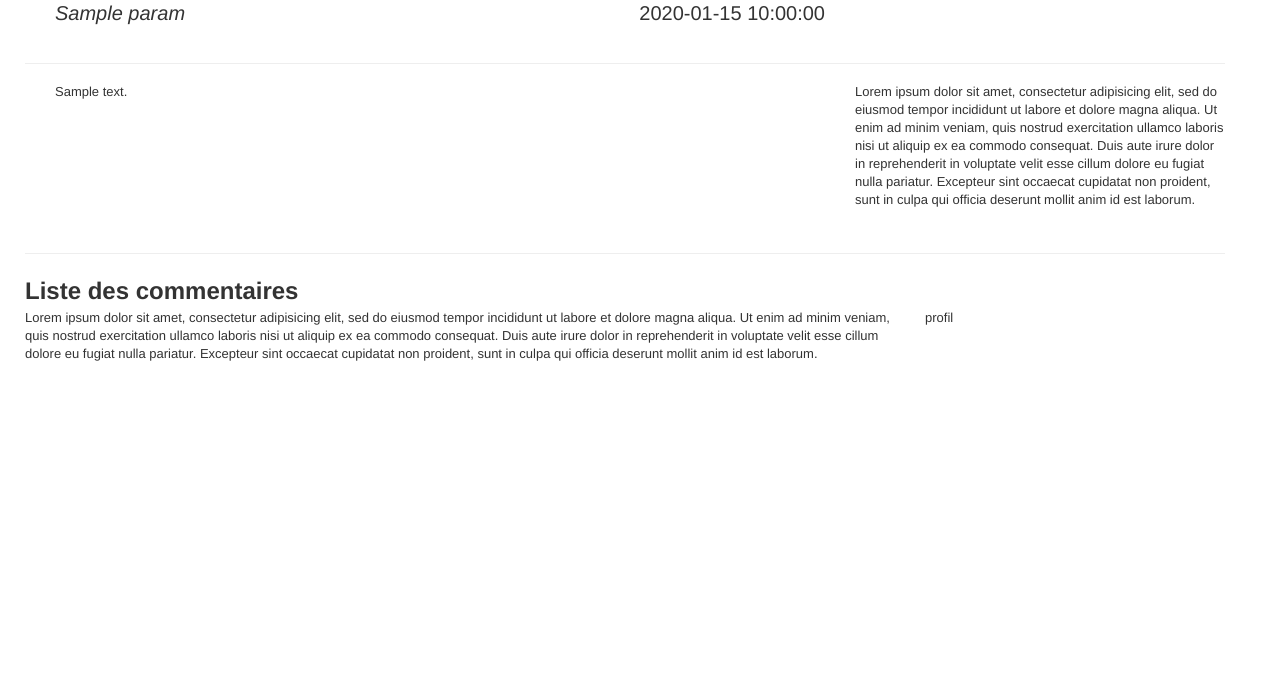
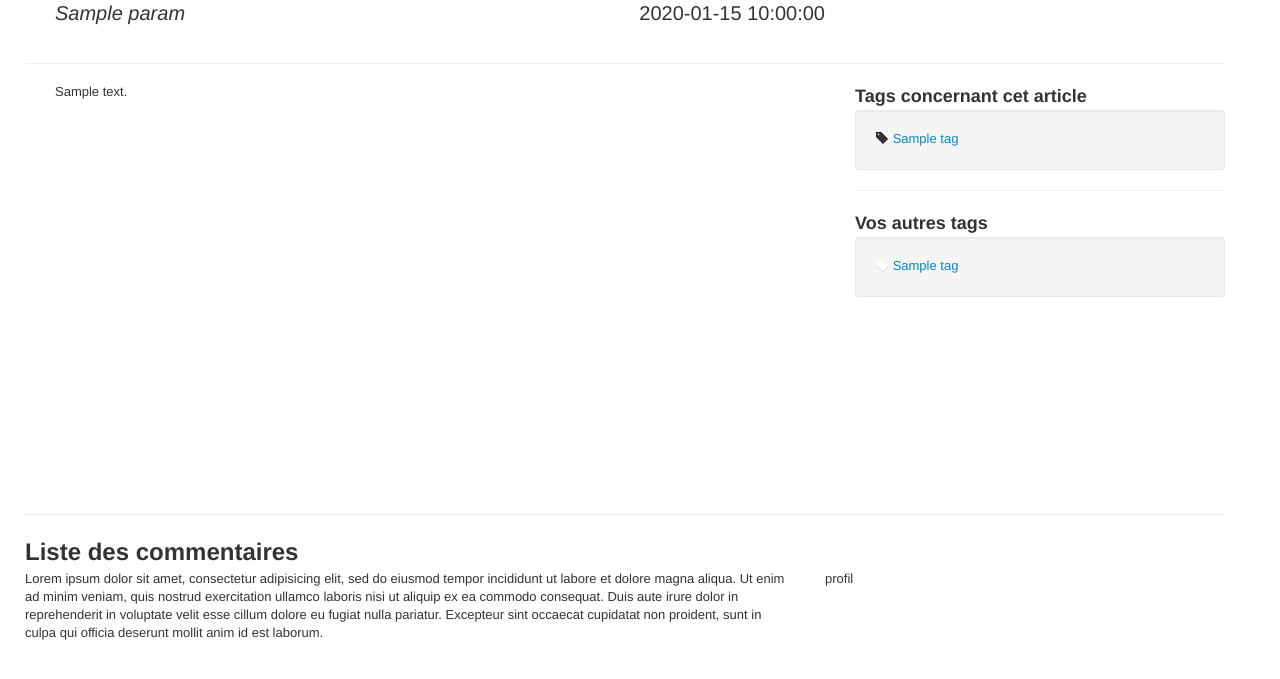
Before and after one commit to Yimgo/msgr, a PHP site: the page made by pokemon/app/views/rss/article.php in a window 1280 px wide. Shown: the part 96-775 px from the top of the page. Run offline with PHP 8.4, Linux system fonts and the light colour scheme; the template is opened without the code that fills it: most values are stand-ins (such as "Sample title", 1, 10 or a date in 2020).

Commit message:
article.js, article.php: tag management in article view others: fix issue 10, tag name is always refered by "nom", not "titre"

```diff
--- a/pokemon/app/controllers/rss/ConnectionWrapper.php
+++ b/pokemon/app/controllers/rss/ConnectionWrapper.php
@@ -48,7 +48,7 @@ class ConnectionWrapper {
 
 		$tags = array();
 		while ($row = $statement->fetch()) {
-			array_push($tags, array("titre" => $row["nom"], "id" => $row["id"]));
+			array_push($tags, array("nom" => $row["nom"], "id" => $row["id"]));
 		}
 		return $tags;
 	}
--- a/pokemon/app/views/rss/article.php
+++ b/pokemon/app/views/rss/article.php
@@ -63,22 +63,33 @@ var article_est_lu = <?php echo $params["lu"] ? 'true' : 'false' ;?> ;
 
     <div class="row">
         <hr />
-        <!--
-                'date' => $row['date'],
-                'tags' => array()
-        -->
         <div class="span8">
             <?php echo $params['contenu']; ?>
         </div>
 
         <div class="span4">
-            <div>
-                Lorem ipsum dolor sit amet, consectetur adipisicing elit, sed do eiusmod
-                tempor incididunt ut labore et dolore magna aliqua. Ut enim ad minim veniam,
-                quis nostrud exercitation ullamco laboris nisi ut aliquip ex ea commodo
-                consequat. Duis aute irure dolor in reprehenderit in voluptate velit esse
-                cillum dolore eu fugiat nulla pariatur. Excepteur sint occaecat cupidatat non
-                proident, sunt in culpa qui officia deserunt mollit anim id est laborum.
+            <h3>Tags concernant cet article</h3>
+            <ul id="liste-tags-actifs" class="unstyled well">
+            <?php foreach ($params["tags"] as $tag) { ?>
+                <li id="tag_<?php echo $tag['id'] ;?>">
+                    <i class="icon-tag"></i>
+                    <a href="#"><?php echo $tag['nom']; ?></a>
+                </i>
+            <?php } ?>
+            </ul>
+
+            <hr />
+            <div style="overflow-y: scroll; height: 20em;">
+                <h3>Vos autres tags</h3>
+                <ul id="liste-tags-non-actifs" class="unstyled well">
+                <?php foreach ($params["all_tags"] as $tag) {
+                    if (! in_array($tag, $params["tags"])) { ?>
+                    <li id="tag_<?php echo $tag['id'] ;?>">
+                        <i class="icon-tag icon-white"></i>
+                        <a href="#"><?php echo $tag['nom']; ?></a>
+                    </i>
+                <?php }} ?>
+                </ul>
             </div>
         </div>
     </div>
@@ -89,7 +100,7 @@ var article_est_lu = <?php echo $params["lu"] ? 'true' : 'false' ;?> ;
 
         <!-- A répéter pour chaque commentaire -->
         <div class="row">
-            <div class="span9">
+            <div class="span8">
                 Lorem ipsum dolor sit amet, consectetur adipisicing elit, sed do eiusmod
                 tempor incididunt ut labore et dolore magna aliqua. Ut enim ad minim veniam,
                 quis nostrud exercitation ullamco laboris nisi ut aliquip ex ea commodo
@@ -98,7 +109,7 @@ var article_est_lu = <?php echo $params["lu"] ? 'true' : 'false' ;?> ;
                 proident, sunt in culpa qui officia deserunt mollit anim id est laborum.
             </div>
 
-            <div class="span3">
+            <div class="span4">
                 profil
             </div>
         </div>
--- a/pokemon/static/javascript/article.js
+++ b/pokemon/static/javascript/article.js
@@ -1,9 +1,16 @@
 $(document).ready(function() {
+
+    // Marquer l'article comme lu si besoin
     if (!article_est_lu)
         $.post('/pokemon/rss/set_lu', {'article_id' : article_id, 'lu': 'true'});
 
+    // Actions sur les boutons "favori" et "lu"
     $("#bouton_favori").click(article_favori);
     $("#bouton_lu").click(article_lu_nonlu);
+
+    // Actions sur chaque tag
+    $("#liste-tags-actifs a").click(untag);
+    $("#liste-tags-non-actifs a").click(tag);
 });
 
 // Met en favori/non favori un article
@@ -17,6 +24,7 @@ function article_favori() {
     }
 }
 
+// Marquer un article comme lu/non lu
 function article_lu_nonlu() {
     if ($(this).children().hasClass('icon-eye-open')) {
         $.post('/pokemon/rss/set_lu', {'article_id' : article_id, 'lu': 'false'});
@@ -26,3 +34,36 @@ function article_lu_nonlu() {
         $(this).children().removeClass('icon-eye-close').addClass('icon-eye-open');
     }
 }
+
+// Gestion des tags
+function tag() {
+    // Appeler en AJAX la page PHP pour sauvegarder en base
+    var tag_id = $(this).parent().attr('id'); // tag_xxx
+    tag_id = tag_id.split('_')[1];
+    $.post('/pokemon/rss/set_tag', {'article_id' : article_id, 'tag_id' : tag_id, 'tag' : 'true'});
+
+    // Enlever l'action sur clic et la remplacer par la nouvelle
+    $(this).unbind('click');
+    $(this).click(untag);
+
+    // Déplacer l'élément vers la liste des tags actifs
+    var element = $(this).parent().detach();
+    $('i', element).removeClass("icon-white");
+    $("#liste-tags-actifs").append(element);
+}
+
+function untag() {
+    // Appeler en AJAX la page PHP pour sauvegarder en base
+    var tag_id = $(this).parent().attr('id'); // tag_xxx
+    tag_id = tag_id.split('_')[1];
+    $.post('/pokemon/rss/set_tag', {'article_id' : article_id, 'tag_id' : tag_id, 'tag' : 'false'});
+
+    // Enlever l'action sur clic et la remplacer par la nouvelle
+    $(this).unbind('click');
+    $(this).click(tag);
+
+    // Déplacer l'élément vers la liste des tags non actifs
+    var element = $(this).parent().detach();
+    $('i', element).addClass("icon-white");
+    $("#liste-tags-non-actifs").append(element);
+}
```
Also changed, not shown: pokemon/app/controllers/rss/rss.php (+4 -5 lines), pokemon/app/views/rss/tags.php (+4 -4 lines), pokemon/static/javascript/listing.js (+8 -8 lines).
